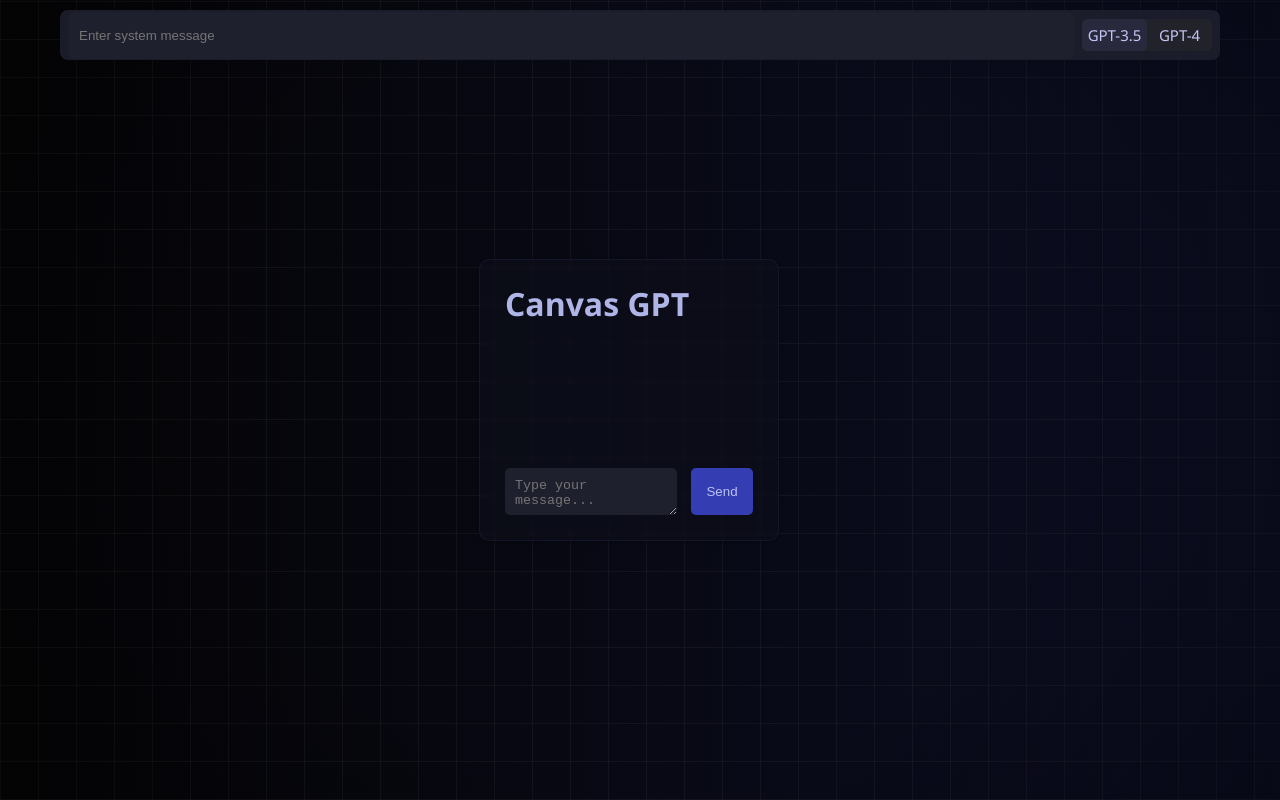
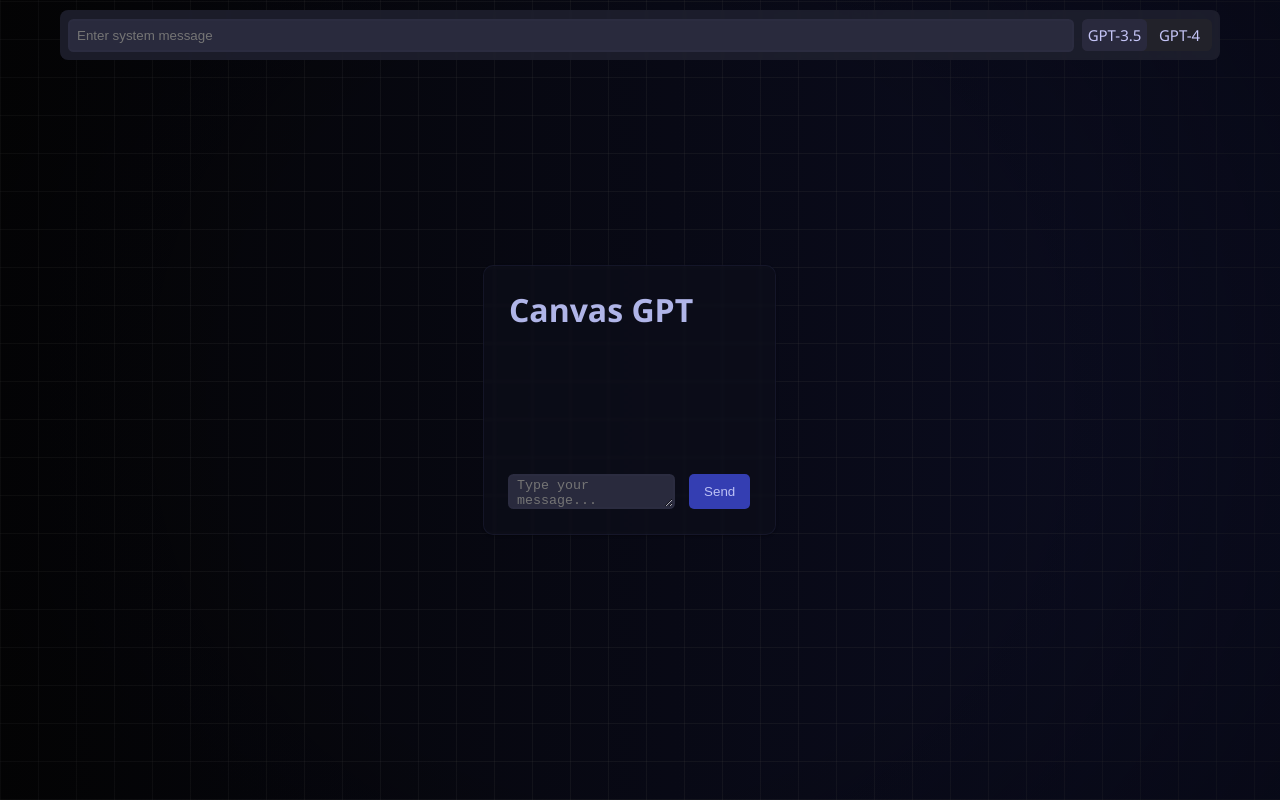
Before and after one commit to AVGVSTVS96/reactGPT, a React (Vite) app in the folder reactGPT/: page / in a window 1280 px wide. Built offline with nearby package versions, Linux system fonts and the light colour scheme.

Commit message:
updated, working with GPT-4, broken UI, no GPT-3.5-Turbo

```diff
--- a/reactGPT/src/components/Chat.css
+++ b/reactGPT/src/components/Chat.css
@@ -35,22 +35,6 @@
     margin-bottom: 5px;
   }
 
-  .input {
-    flex-grow: 1;
-    min-width: 70px;
-    border-radius: 5px;
-    margin-left: 5px;
-    padding: 10px;
-    border: 0px;
-    background-color: hsl(235, 20%, 15%);
-    color: hsl(240, 25%, 75%);
-    transition: box-shadow 0.2s ease-in-out;
-  }
-
-  .input:focus {
-    outline: none;
-    box-shadow: inset 0px 0px 12px 0px hsla(235, 20%, 10%, 0.98);
-  }
 
   .heading {
     text-align: left;
--- a/reactGPT/src/components/Chat.jsx
+++ b/reactGPT/src/components/Chat.jsx
@@ -42,18 +42,24 @@ function Chat(props) {
 
     // Handle server response
     if (response.ok) {
-      const eventSource = new EventSource(response.url);
-      eventSource.onmessage = (event) => {
-        const assistantMessage = event.data;
-        setMessages(prevMessages => [...prevMessages, { role: 'assistant', content: assistantMessage }]);
-      };
-      eventSource.onerror = (error) => {
-        console.error(`EventSource failed: ${error}`);
-        eventSource.close();
-      };
-    } else {
-      console.error(`Error: ${response.status}`);
-    }
+        const reader = response.body.getReader();
+        const decoder = new TextDecoder("utf-8");
+        let assistantMessage = "";
+
+        // eslint-disable-next-line no-constant-condition
+        while (true) {
+          const { value, done } = await reader.read();
+          if (done) {
+            setMessages(prevMessages => [...prevMessages, { role: 'assistant', content: assistantMessage }]);
+            break;
+          }
+
+          const text = decoder.decode(value);
+          assistantMessage += text;
+        }
+      } else {
+        console.error(`Error: ${response.status}`);
+      }
 
     // Clear user input
     event.target.user_input.value = '';
```
Also changed, not shown: 1 other file (tests, documents, lock files or other folders).
